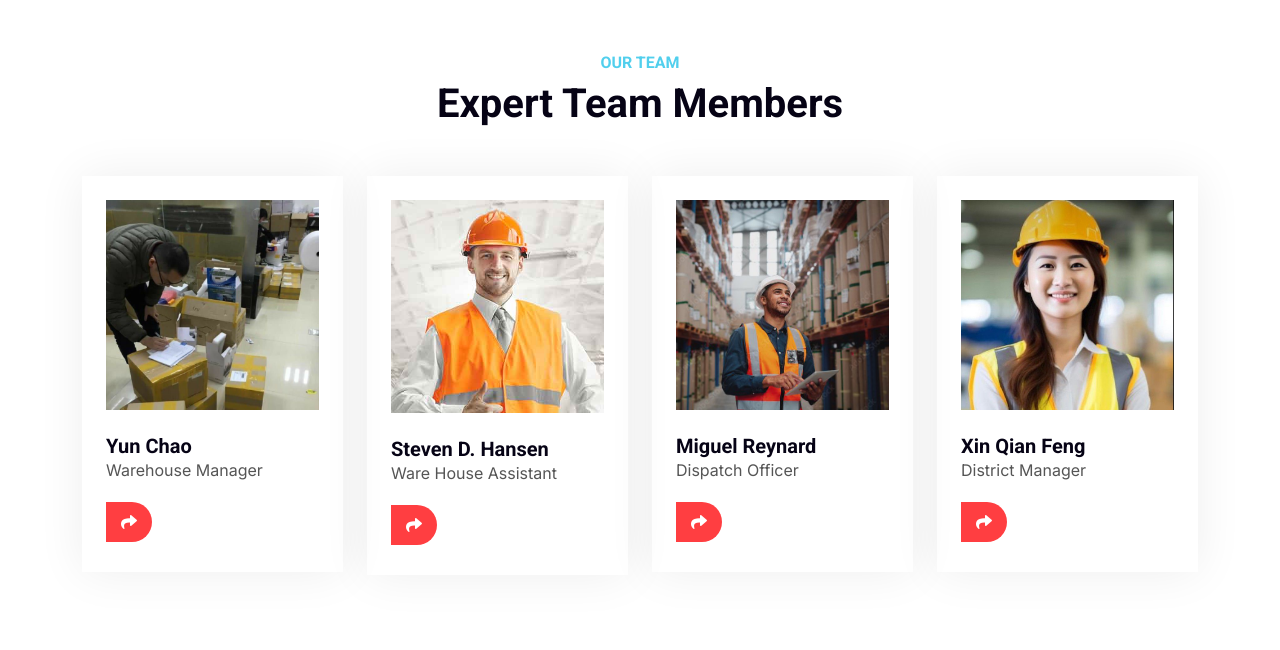
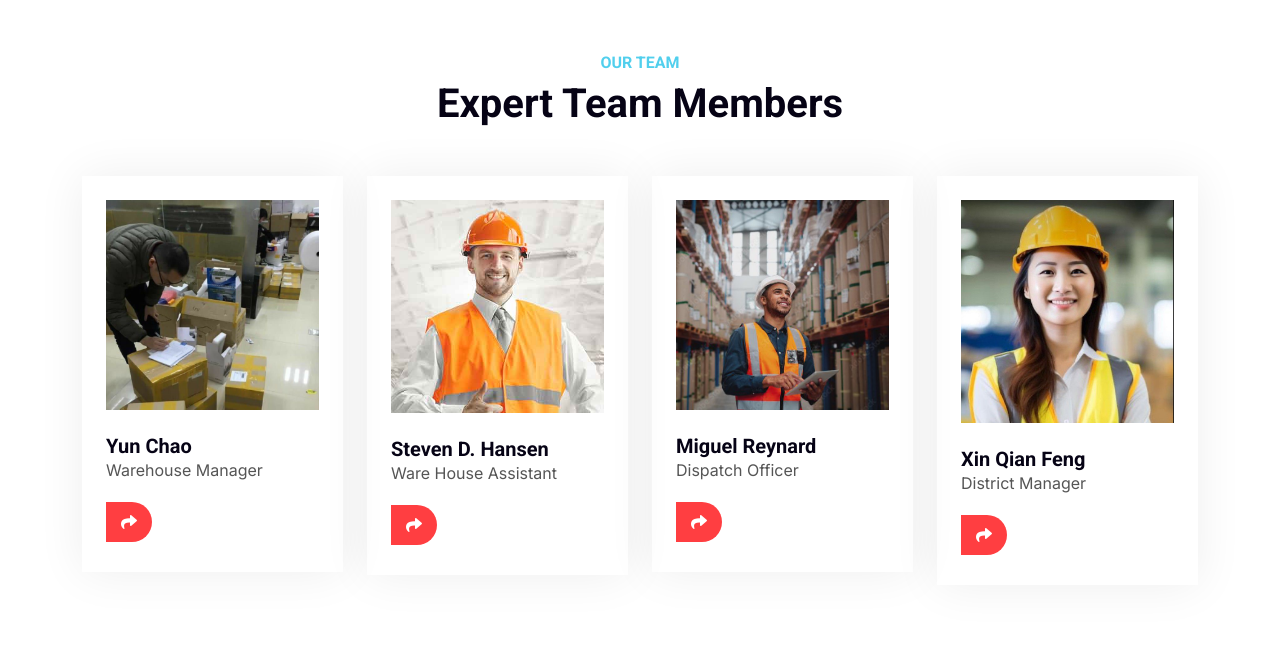
Before and after one commit to nephtdkingzvpn/bluefront_logistics, a Django app: page / in a window 1280 px wide. Shown: the part 4973-5623 px from the top of the page. Run offline with Django 5.2, Linux system fonts and the light colour scheme; some libraries are stand-ins or nearby versions.

Commit message:
fixedlady picture on small screen

```diff
--- a/templates/frontend/contact.html
+++ b/templates/frontend/contact.html
@@ -35,9 +35,11 @@
                 <h6 class="text-secondary text-uppercase">Get In Touch</h6>
 
                 <h1 class="mb-4">Contact For Any Query</h1>
+                {% include '../account/include/alert.html' %}
+
                 <p class="mb-4">You can reach us with our email <strong>contact@metroworldexpress.com</strong> or you can reach us by using the form below.</p>
 
-                {% include '../account/include/alert.html' %}
+
                 <div class="bg-light p-4">
                     <form action="." method="POST" id="contact_form">
                         {% csrf_token %}
--- a/templates/frontend/index.html
+++ b/templates/frontend/index.html
@@ -345,7 +345,7 @@
             <div class="col-lg-3 col-md-6 wow fadeInUp" data-wow-delay="0.9s">
                 <div class="team-item p-4">
                     <div class="overflow-hidden mb-4">
-                        <img class="img-fluid" src="{% static 'frontend/images/chi-33.jpeg' %}" alt="" style="height: 210px; width: 100%; object-fit: cover;">
+                        <img class="img-fluid" src="{% static 'frontend/images/chi-33.jpeg' %}" alt="" >
                     </div>
                     <h5 class="mb-0">Xin Qian Feng</h5>
                     <p>District Manager</p>
```
